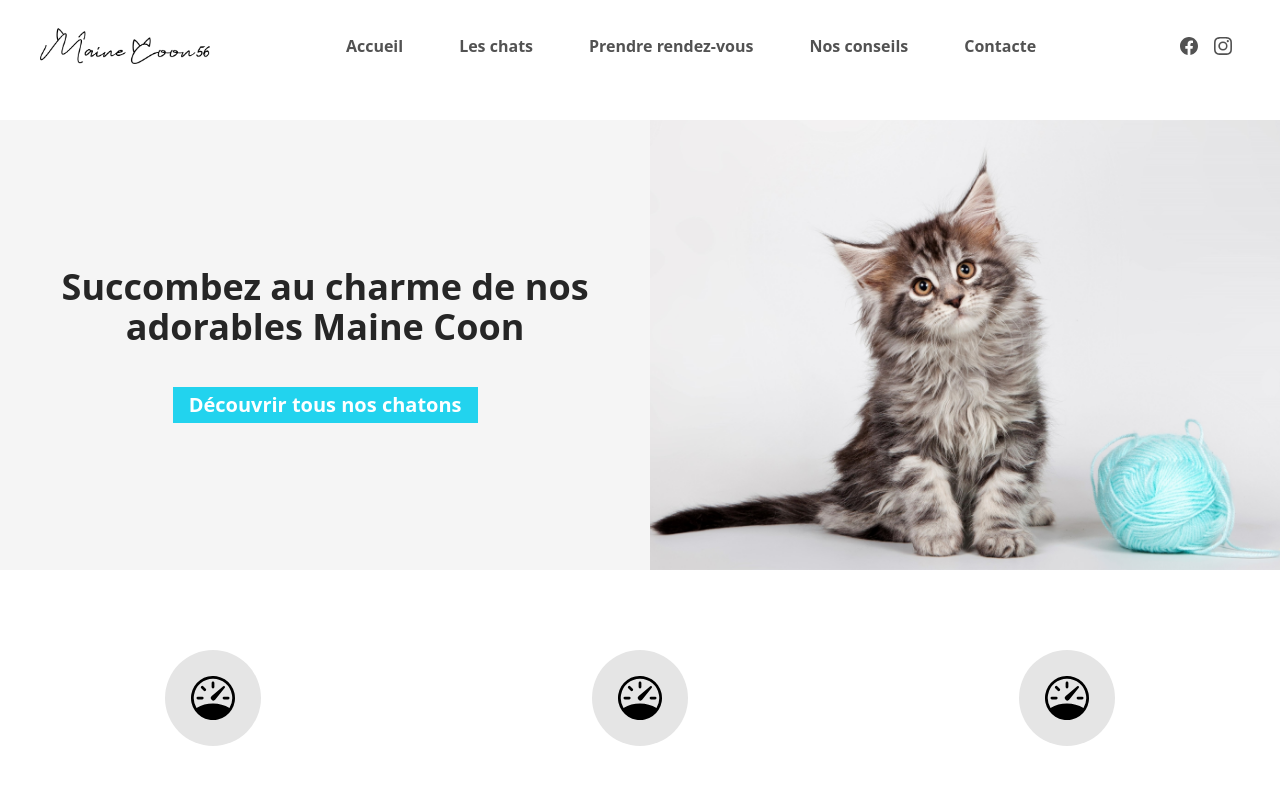
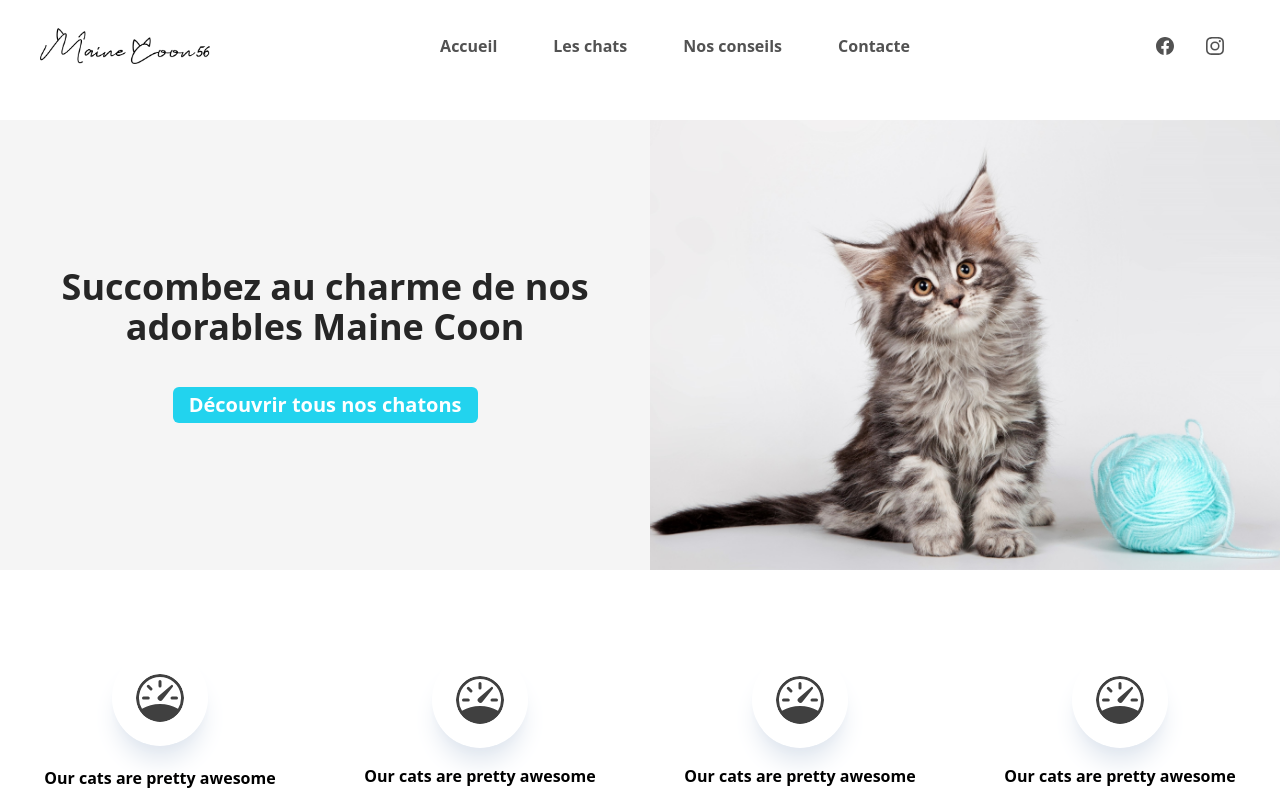
Before and after one commit to ethantaylan/main-coon-56, a React (Vite) app: page / in a window 1280 px wide. Shown: the top 800 px of the page. Built offline with nearby package versions, Linux system fonts and the light colour scheme.

Commit message:
fastpush

```diff
--- a/src/app/components/badges.tsx
+++ b/src/app/components/badges.tsx
@@ -1,16 +1,35 @@
 import { BsSpeedometer } from 'react-icons/bs';
 
-export const Badges = () => {
+export const Badges: React.FC = () => {
   return (
     <div className="mt-20 flex w-full justify-around items-center">
-      <div className="w-24 h-24 flex justify-center items-center rounded-full bg-neutral-200">
-        <BsSpeedometer size={44} />
+      <div className="flex items-center flex-col">
+        <BsSpeedometer
+          className="w-24 h-24 flex flex-col justify-center border-neutral-100 text-neutral-700 items-center rounded-full shadow-xl shadow-slate-200 p-6"
+          size={44}
+        />
+        <p className="mt-5">Our cats are pretty awesome</p>
+      </div>{' '}
+      <div className="flex items-center flex-col">
+        <BsSpeedometer
+          className="w-24 h-24 flex flex-col justify-center border-neutral-100 text-neutral-700 items-center rounded-full shadow-xl shadow-slate-200 p-6"
+          size={44}
+        />
+        <p className="mt-4">Our cats are pretty awesome</p>
+      </div>{' '}
+      <div className="flex items-center flex-col">
+        <BsSpeedometer
+          className="w-24 h-24 flex flex-col justify-center border-neutral-100 text-neutral-700 items-center rounded-full shadow-xl shadow-slate-200 p-6"
+          size={44}
+        />
+        <p className="mt-4">Our cats are pretty awesome</p>
       </div>
-      <div className="w-24 h-24 flex justify-center items-center rounded-full bg-neutral-200">
-        <BsSpeedometer size={44} />
-      </div>
-      <div className="w-24 h-24 flex justify-center items-center rounded-full bg-neutral-200">
-        <BsSpeedometer size={44} />
+      <div className="flex items-center flex-col">
+        <BsSpeedometer
+          className="w-24 h-24 flex flex-col justify-center border-neutral-100 text-neutral-700 items-center rounded-full shadow-xl shadow-slate-200 p-6"
+          size={44}
+        />
+        <p className="mt-4">Our cats are pretty awesome</p>
       </div>
     </div>
   );
--- a/src/app/components/hero.tsx
+++ b/src/app/components/hero.tsx
@@ -13,7 +13,7 @@ export const Hero: React.FC = () => {
       <div className="w-full p-5 flex-col bg-neutral-100 flex items-center justify-center h-full">
 
         <p className='text-4xl px-10 text-center text-neutral-800 font-semibold'>Succombez au charme de nos adorables Maine Coon </p>
-        <button className="hover:scale-105 transition font-semibold text-xl mt-10 bg-cyan-400 text-white py-1 px-4">
+        <button className="hover:scale-105 rounded-md transition font-semibold text-xl mt-10 bg-cyan-400 text-white py-1 px-4">
           Découvrir tous nos chatons
         </button>
       </div>
--- a/src/app/components/navbar.tsx
+++ b/src/app/components/navbar.tsx
@@ -7,11 +7,10 @@ export interface Links {
   href: string;
 }
 
-export const Navbar = () => {
+export const Navbar: React.FC = () => {
   const Links: Links[] = [
     { title: 'Accueil', href: '/' },
     { title: 'Les chats', href: '/les-chats' },
-    { title: 'Prendre rendez-vous', href: '/prendre-rdv' },
     { title: 'Nos conseils', href: '/nos-conseils' },
     { title: 'Contacte', href: 'contacte' },
   ];
@@ -30,7 +29,7 @@ export const Navbar = () => {
           </NavLink>
         ))}
       </div>
-        <Socials />
+      <Socials />
     </div>
   );
 };
--- a/src/app/components/recent-cat-cards.tsx
+++ b/src/app/components/recent-cat-cards.tsx
@@ -18,11 +18,11 @@ export const CatCard: React.FC<CatCardProps> = ({
   return (
     <div
       style={{ width: 320 }}
-      className="mb-60 mt-20 mr-6 bg-opacity-20 backdrop-blur-xl backdrop-brightness-150 w-full p-5 flex bg-white shadow-gray-200 shadow-2xl"
+      className="mb-60 rounded-md mt-20 mr-6 bg-opacity-20 backdrop-blur-xl backdrop-brightness-150 w-full p-5 flex bg-white shadow-gray-200 shadow-2xl"
     >
       <div className="flex flex-col">
         <img
-          className="h-48 mb-1 w-full object-cover"
+          className="rounded-md h-48 mb-1 w-full object-cover"
           src={img}
           alt="cat card"
         />
--- a/src/app/components/socials.tsx
+++ b/src/app/components/socials.tsx
@@ -25,7 +25,7 @@ export const Socials = () => {
   return (
     <div className="flex">
       {Socials.map((social) => (
-        <NavLink className={'mx-2 flex items-center'} to={social.href}>
+        <NavLink className={'mx-4 flex items-center'} to={social.href}>
           {social.icon}
         </NavLink>
       ))}
```
